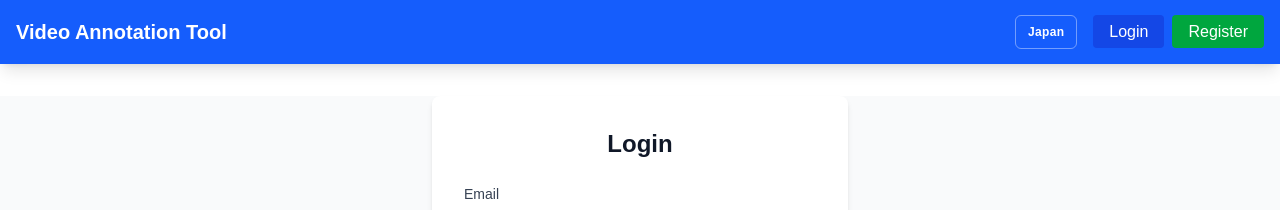
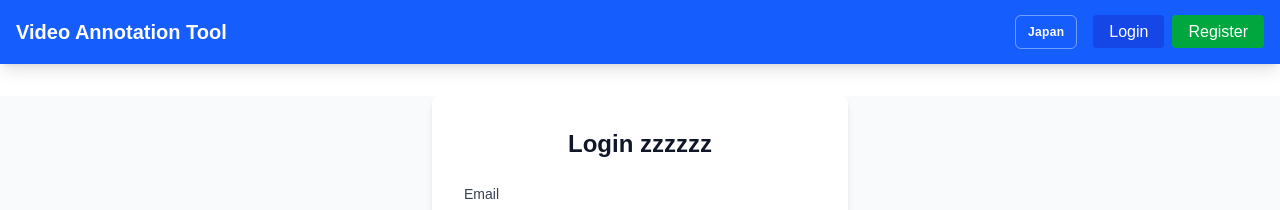
Before and after one commit to marugareta/video-annotation-tool, a Next.js app: page /login in a window 1280 px wide. Shown: the top 210 px of the page. Built offline with nearby package versions, Linux system fonts and the light colour scheme; no server answers.

Commit message:
Initial change

```diff
--- a/package.json
+++ b/package.json
@@ -18,7 +18,7 @@
     "bcryptjs": "^3.0.2",
     "dotenv": "^17.2.1",
     "jsonwebtoken": "^9.0.2",
-    "mongodb": "^6.18.0",
+    "mongodb": "^6.20.0",
     "multer": "^2.0.2",
     "next": "15.4.6",
     "next-auth": "^4.24.11",
--- a/src/app/login/page.tsx
+++ b/src/app/login/page.tsx
@@ -1,5 +1,5 @@
 'use client';
-
+import { useLanguage } from '@/context/LanguageContext';
 import { useState } from 'react';
 import { signIn, getSession } from 'next-auth/react';
 import { useRouter } from 'next/navigation';
@@ -10,6 +10,7 @@ export default function Login() {
   const [password, setPassword] = useState('');
   const [error, setError] = useState('');
   const [isLoading, setIsLoading] = useState(false);
+  const { language, t } = useLanguage();
   const router = useRouter();
 
   const handleSubmit = async (e: React.FormEvent) => {
@@ -58,7 +59,7 @@ export default function Login() {
     <div className="max-w-md mx-auto mt-8 px-4">
       <div className="bg-white p-8 rounded-lg shadow-md">
         <h1 className="text-2xl font-bold text-center text-gray-900 mb-6">
-          Login
+          {t('login.title')}
         </h1>
 
         {error && (
--- a/src/context/LanguageContext.tsx
+++ b/src/context/LanguageContext.tsx
@@ -32,6 +32,7 @@ const translations = {
     'home.admins.viewAnnotations': 'View all user annotations',
     'home.admins.edit': 'Edit or delete annotations',
     'home.admins.export': 'Export consolidated CSV reports',
+    'login.title' : 'Login zzzzzz'
   },
   ja: {
     'nav.brand': 'JEPANGGG',
@@ -54,6 +55,7 @@ const translations = {
     'home.admins.viewAnnotations': '???????????????',
     'home.admins.edit': '????????????',
     'home.admins.export': '???????????????',
+    'login.title' : 'ロギン'
   },
 } as const;
 
```
Also changed, not shown: 1 other file (tests, documents, lock files or other folders).
